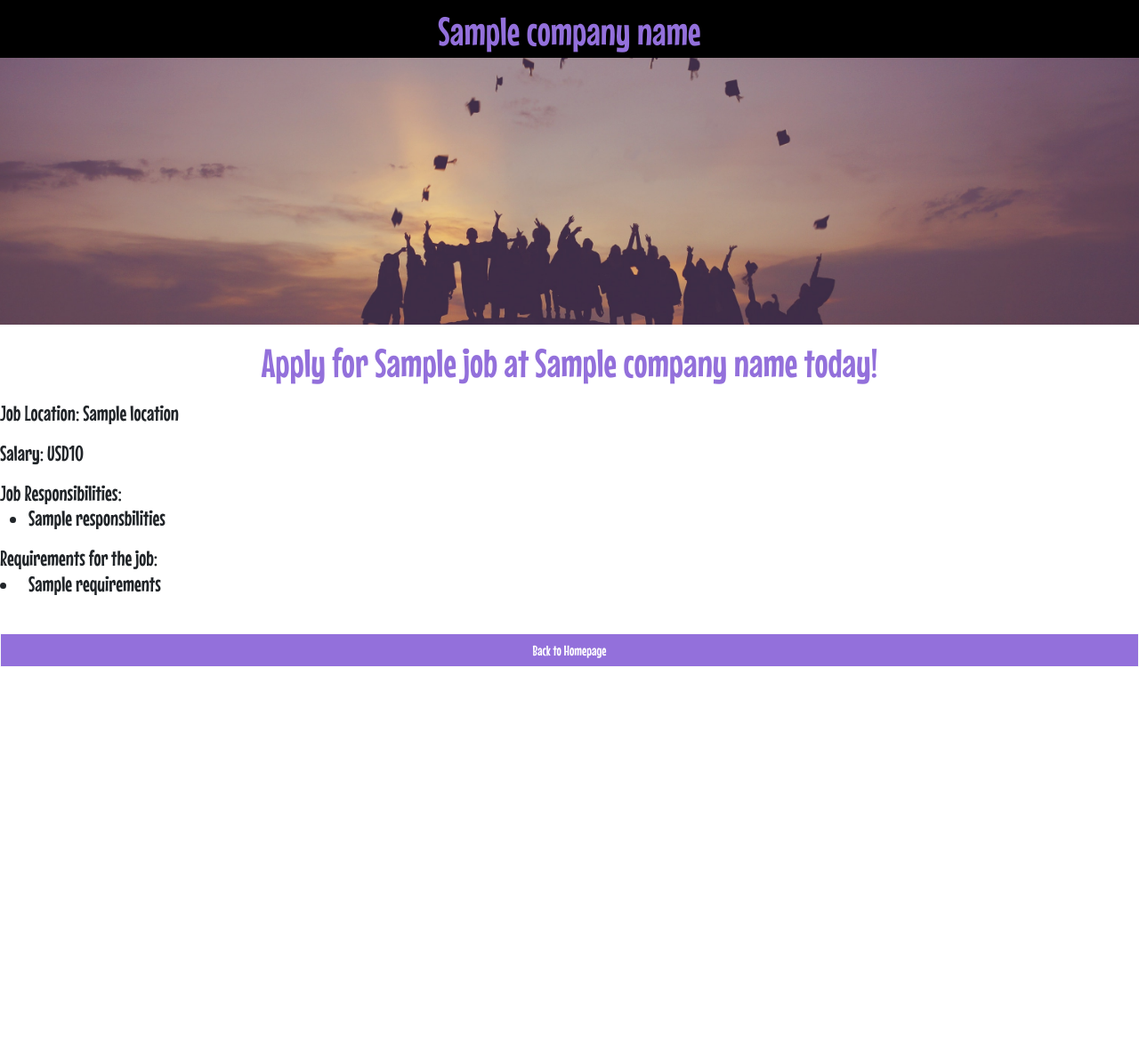
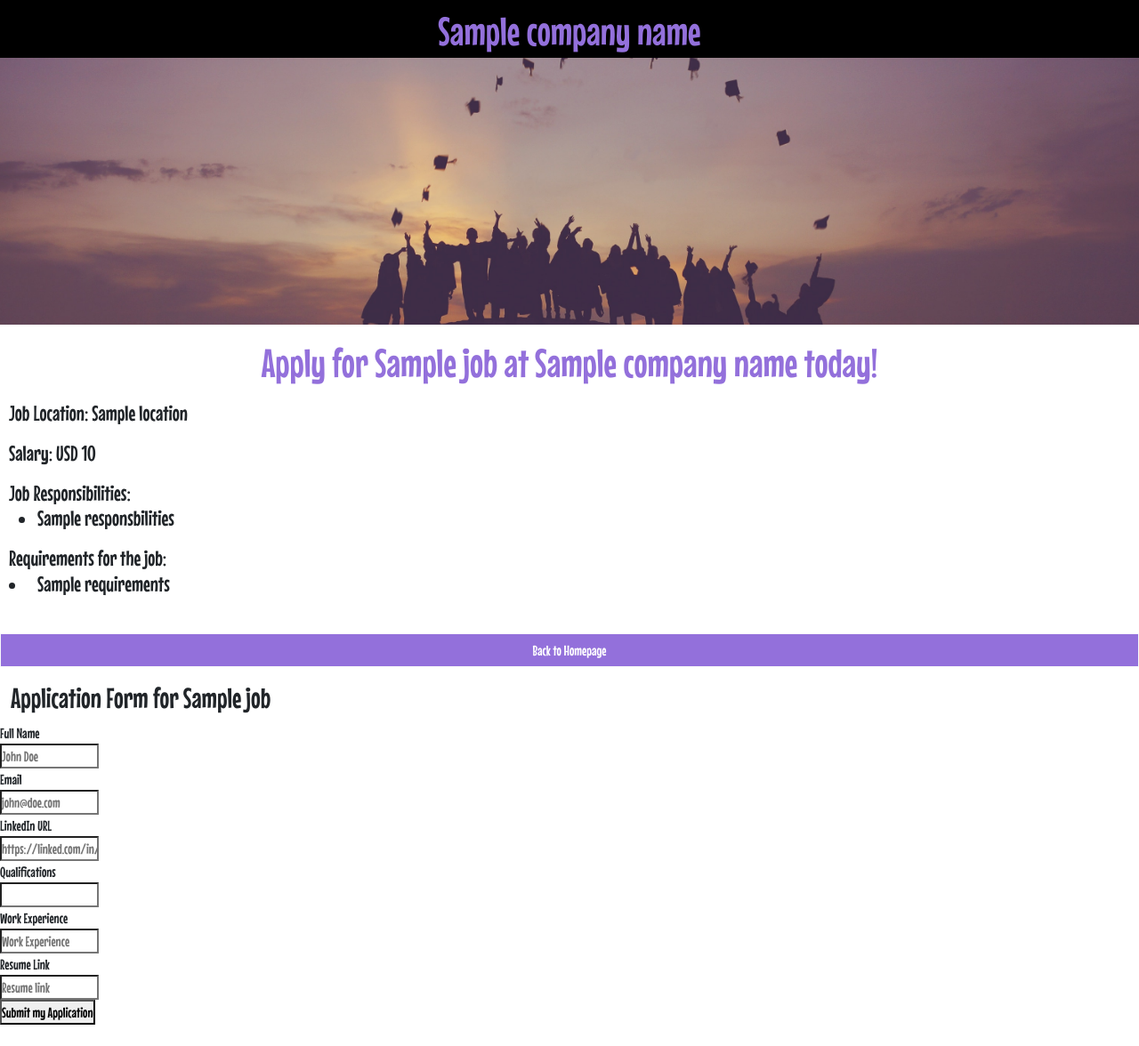
Before and after one commit to VG-Venice/flask-basic, a Flask app: template templates/jobpage.html in a window 1280 px wide. Shown: the whole page at 89% size. Before the commit the page ends 749 px from the top, so only its background shows below. Run offline with Flask 2, Linux system fonts and the light colour scheme; the template is opened without the code that fills it: most values are stand-ins (such as "Sample title", 1, 10 or a date in 2020).

Commit message:
created an application form and added some ui

```diff
--- a/database.py
+++ b/database.py
@@ -1,11 +1,11 @@
 from sqlalchemy import create_engine, text
 
 # database: flaskpythontutorial
-# username: hr82968jxfxagb3q4egq
+# username: 5nc97tr3pkj1dfwgzqep
 # host: aws.connect.psdb.cloud
-# password: pscale_pw_Tu4HIB4KNqcLjWAxIkpkx1uQjj94gRYTe6GkEeqeeT9
+# password: pscale_pw_fIAUwbzaOXgDfsl2bBBNkeBpHy4O0JEdbdvxwZvnjO1
 
-engine = create_engine("mysql+pymysql://hr82968jxfxagb3q4egq:pscale_pw_Tu4HIB4KNqcLjWAxIkpkx1uQjj94gRYTe6GkEeqeeT9@aws.connect.psdb.cloud/flaskpythontutorial?charset=utf8mb4",
+engine = create_engine("mysql+pymysql://5nc97tr3pkj1dfwgzqep:pscale_pw_fIAUwbzaOXgDfsl2bBBNkeBpHy4O0JEdbdvxwZvnjO1@aws.connect.psdb.cloud/flaskpythontutorial?charset=utf8mb4",
                        connect_args={"ssl": {
                          "ssl_ca": "cert.pem"
                        }})
--- a/main.py
+++ b/main.py
@@ -23,7 +23,7 @@ def list_jobs():
 def show_job(id):
   job = loadthe_job_from_db(id)
   if not job:
-    return "Not found"
+    return "Not found", 404
   else:
     return render_template('jobpage.html', job=job, company_name="Baconz Careers")
 
--- /dev/null
+++ b/templates/application_form.html
@@ -0,0 +1,35 @@
+<style>
+  h2{
+    margin-left: 12px;
+  }
+  i{
+    margin-right: 15px;
+    margin-left: 10px;
+  }
+  input{
+    border-radius: 0;
+  }
+</style>
+<h2> Application Form for {{job.title}} </h2>
+<form action="/job/{{job['id']}}/apply">
+  <label for="full_name"> Full Name </label><br/>
+  <input type="text" name="full_name" placeholder="John Doe"/>
+<br/>
+ <label for="full_name"> Email </label><br/>
+  <input type="email" name="email" placeholder="john@doe.com"/>
+<br/>
+ <label for="full_name"> LinkedIn URL </label><br/>
+  <input type="" name="linkedin_url" placeholder="https://linked.com/in/johndoe"/>
+<br/>
+ <label for="full_name"> Qualifications </label><br/>
+  <input type="text" name="qualifications" placeholder=""/>
+<br/>
+ <label for="full_name"> Work Experience </label><br/>
+  <input type="text" name="work_experience" placeholder="Work Experience"/>
+<br/>
+ <label for="full_name"> Resume Link </label><br/>
+  <input type="text" name="resume_link" placeholder="Resume link"/>
+<br/>
+ <input type="submit" name="Submit" value="Submit my Application"/>
+</form>
+<br/>
--- a/templates/bootstrap.html
+++ b/templates/bootstrap.html
@@ -5,3 +5,4 @@
 <link href="https://cdn.jsdelivr.net/npm/bootstrap@5.3.0/dist/css/bootstrap.min.css" rel="stylesheet" integrity="sha384-9ndCyUaIbzAi2FUVXJi0CjmCapSmO7SnpJef0486qhLnuZ2cdeRhO02iuK6FUUVM" crossorigin="anonymous">
   <meta charset="utf-8">
   <meta name="viewport" content="width=device-width, initial-scale=1">
+  <link rel="stylesheet" href="https://cdnjs.cloudflare.com/ajax/libs/font-awesome/6.4.0/css/all.min.css" integrity="sha512-iecdLmaskl7CVkqkXNQ/ZH/XLlvWZOJyj7Yy7tcenmpD1ypASozpmT/E0iPtmFIB46ZmdtAc9eNBvH0H/ZpiBw==" crossorigin="anonymous" referrerpolicy="no-referrer" />
--- a/templates/jobpage.html
+++ b/templates/jobpage.html
@@ -9,7 +9,7 @@
       font-weight: normal;
     }
       #h1first{
-        width: 100%;
+      width: 100%;
     background: black;
     padding: 8px 0;
     margin-bottom: -5px;
@@ -27,6 +27,9 @@
     margin-left: -3.5px;
     object-fit: cover;
   }
+  h4{
+      margin-left: 10px;
+    }
   </style>
 </head>
 <body>
@@ -34,7 +37,7 @@
     <img id="banner" src="/static/img.jpg">
   <h1 class="mt-3 mb-3"> Apply for {{job.title}} at {{company_name}} today! </h1>
   <h4 class="mt-3 mb-3"> Job Location: {{job.location}} </h4>
-  <h4 class="mt-3 mb-3"> Salary: {{job.currency}}{{job.salary}} </h4>
+  <h4 class="mt-3 mb-3"> Salary: {{job.currency}} {{job.salary}} </h4>
   <h4 class="mt-3 mb-3"> Job Responsibilities:
     <ul>
     {% for line in job.responsbilities.split("\n") %}
@@ -48,5 +51,8 @@
     {% endfor %}
   </h4>
       <button style="border-radius: 0px;width: 100vw;margin-left: -25px;color: white;background-color: mediumpurple;" class="btn btn-light mx-auto mt-4 mb-3"><a style="text-decoration: none;color: white;" href="/">Back to Homepage</a></button>
+
+{% include 'application_form.html' %}
+
 </body>
 </html>
```
Also changed, not shown: 1 other file.
